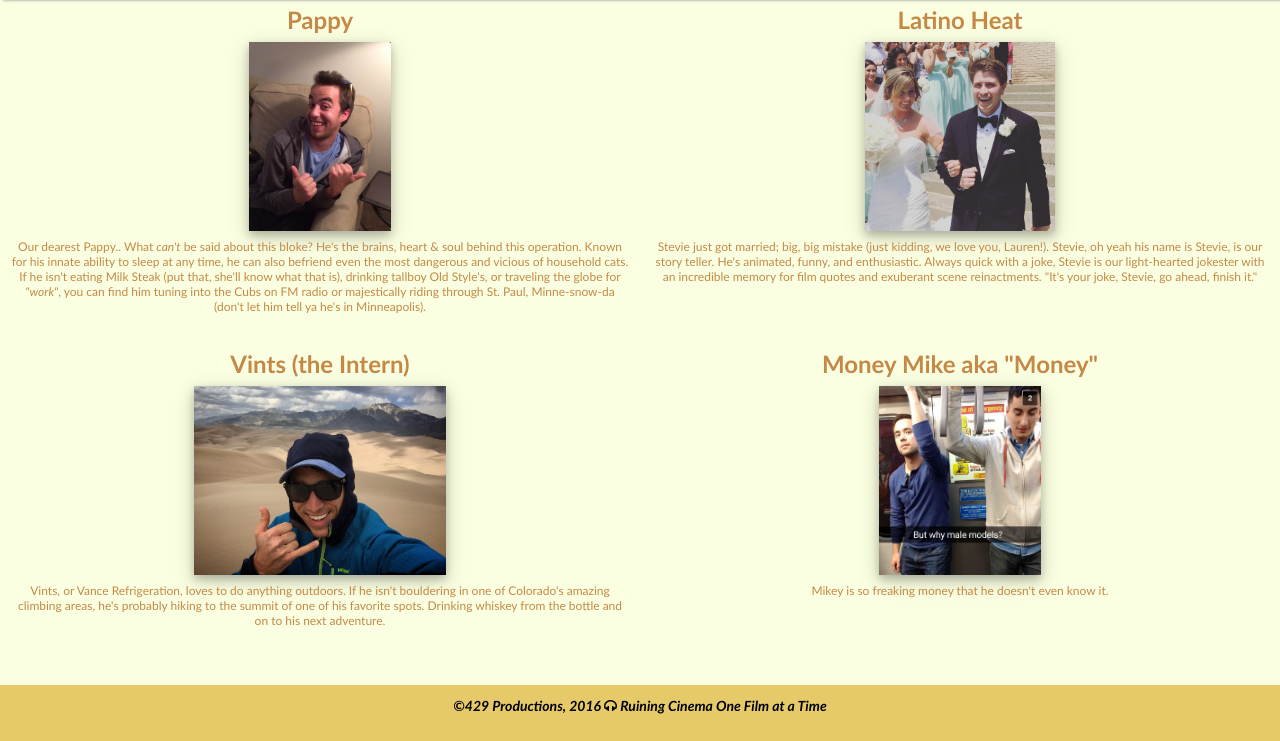
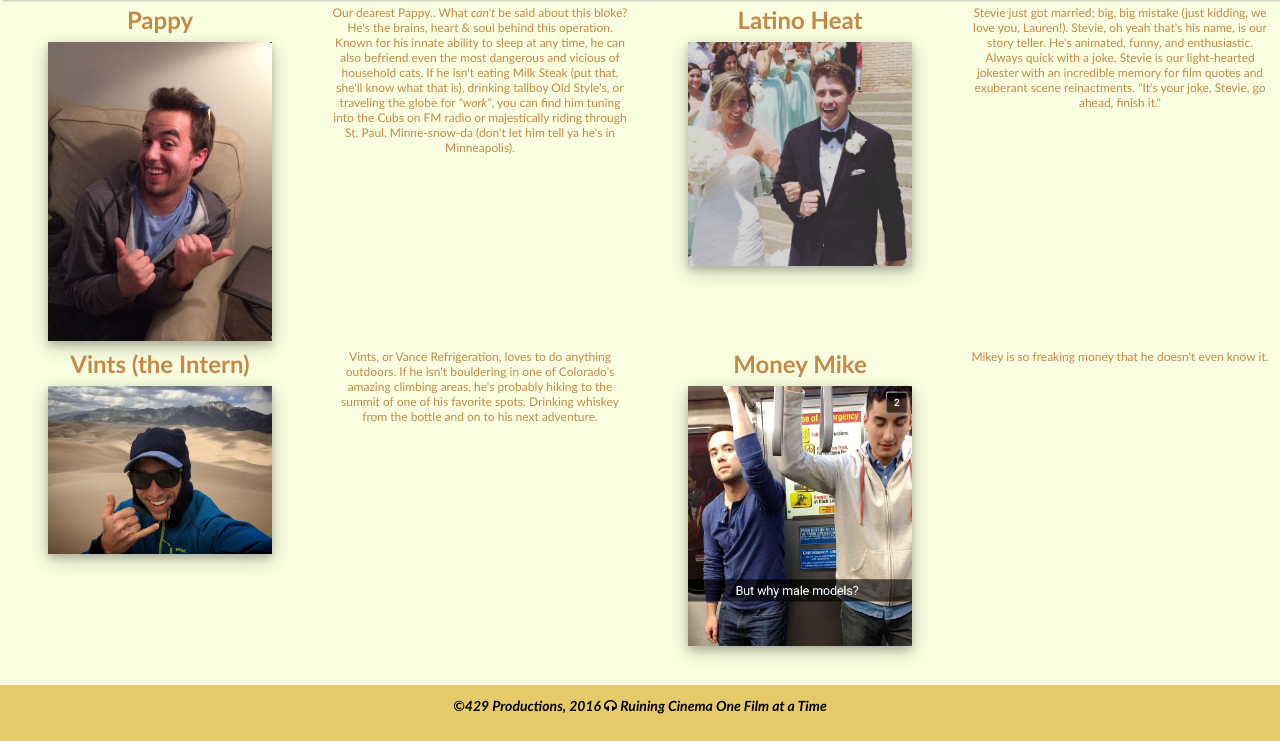
Before and after one commit to Vinsanety/Q1-Project-Spoilers-Podcast, a plain HTML site: page bio.html in a window 1280 px wide. Shown: the part 59-800 px from the top of the page. Drawn offline with Linux system fonts and the light colour scheme.

Commit message:
Late night tinkering. Changed some bio page css and cleaned up some code here and there.

```diff
--- a/bio.html
+++ b/bio.html
@@ -20,24 +20,32 @@
     </header>
   <main>
 
-    <div id='upLeftDiv'>
+    <div class='picDiv'>
       <p class='name'>Pappy</p>
       <img src='./images/Pap-CharlieKelly.jpg' alt='The Podfather'>
+    </div>
+    <div class='textDiv'>
       <p class='bio'>Our dearest Pappy.. What <em>can't</em> be said about this bloke? He's the brains, heart & soul behind this operation. Known for his innate ability to sleep at any time, he can also befriend even the most dangerous and vicious of household cats. If he isn't eating Milk Steak (put that, she'll know what that is), drinking tallboy Old Style's, or traveling the globe for <em>"work"</em>, you can find him tuning into the Cubs on FM radio or majestically riding through St. Paul, Minne-snow-da (don't let him tell ya he's in Minneapolis).</p>
     </div>
-    <div id='upRightDiv'>
+    <div class='picDiv'>
       <p class='name'>Latino Heat</p>
       <img src='./images/latinoHeat.JPG' alt='LatinoHeat'>
-      <p class='bio'>Stevie just got married; big, big mistake (just kidding, we love you, Lauren!). Stevie, oh yeah his name is Stevie, is our story teller. He's animated, funny, and enthusiastic. Always quick with a joke, Stevie is our light-hearted jokester with an incredible memory for film quotes and exuberant scene reinactments. "It's your joke, Stevie, go ahead, finish it."</p>
     </div>
-    <div id='lowLeftDiv'>
+    <div class="textDiv">
+      <p class='bio'>Stevie just got married; big, big mistake (just kidding, we love you, Lauren!). Stevie, oh yeah that's his name, is our story teller. He's animated, funny, and enthusiastic. Always quick with a joke, Stevie is our light-hearted jokester with an incredible memory for film quotes and exuberant scene reinactments. "It's your joke, Stevie, go ahead, finish it."</p>
+    </div>
+    <div class='picDiv'>
       <p class='name'>Vints (the Intern)</p>
       <img src='./images/vints.JPG' alt='Vints'>
+    </div>
+    <div class="textDiv">
       <p class='bio'>Vints, or Vance Refrigeration, loves to do anything outdoors. If he isn't bouldering in one of Colorado's amazing climbing areas, he's probably hiking to the summit of one of his favorite spots. Drinking whiskey from the bottle and on to his next adventure.</p>
     </div>
-    <div id='lowRightDiv'>
-      <p class='name'>Money Mike aka "Money"</p>
+    <div class='picDiv'>
+      <p class='name'>Money Mike</p>
       <img src='./images/moneyMike.PNG' alt='SoMoney'>
+    </div>
+    <div class="textDiv">
       <p class='bio'>Mikey is so freaking money that he doesn't even know it.</p>
     </div>
   </main>
--- a/css/bio.css
+++ b/css/bio.css
@@ -70,20 +70,21 @@ main{
   height: 86vh;
   background-color:#FAFFE1;
 }
-div {
+div{
   float: left;
   display: flex;
   flex-direction: column;
   align-items: center;
 }
 div img{
-  max-width: 55%;
-  height: 55%;
+  max-width: 70%;
+  height: auto;
+  /*width: 55%;
+  height: 55%;*/
   box-shadow: 0 4px 8px 0 rgba(0, 0, 0, 0.2), 0 6px 20px 0 rgba(0, 0, 0, 0.19);
   margin-top: 1vh;
 }
 .name{
-  text-align: center;
   margin: 1vh 0 0 0;
   font-weight: bolder;
   color: #C58847;
@@ -95,7 +96,21 @@ div img{
   margin: 1vh 10px 0 10px;
   color: #C58847;
 }
-#upLeftDiv{
+.picDiv{
+  width: 25%;
+  height: 43vh;
+  float: left;
+  display: flex;
+  flex-direction: column;
+}
+.textDiv{
+  width: 25%;
+  height: 43vh;
+  /*float: right;*/
+  display: flex;
+  flex-direction: column;
+}
+/*#upLeftDiv{
   width: 50%;
   height: 43vh;
 }
@@ -110,7 +125,7 @@ div img{
 #lowRightDiv{
   width: 50%;
   height: 43vh;
-}
+}*/
 
 
 
--- a/css/main.css
+++ b/css/main.css
@@ -103,7 +103,7 @@ div {
 }
 #picContainer{
   text-align: center;
-  margin: 10% 5% 0 5%;
+  margin: 8% 5% 0 5%;
 }
 #groupPic{
   width: 75%;
--- a/js/main.js
+++ b/js/main.js
@@ -3,7 +3,7 @@ $.getJSON("https://api.soundcloud.com/playlists/235506624?client_id=f4f2237e0ee1
   //this part pushes the title of the latest track to the DOM
   $('#trackInfo').html('Our Latest Spoiled Film: ' + data.tracks[0].title)
   //this part pushes the embedded url to the iframe div / DOM
-  $('#iframe').attr('src', 'https://w.soundcloud.com/player/?url=https%3A//api.soundcloud.com/tracks/'+data.tracks[1].id+ '&amp;auto_play=false&amp;hide_related=false&amp;show_comments=true&amp;show_user=true&amp;show_reposts=false&amp;visual=true')
+  $('#iframe').attr('src', 'https://w.soundcloud.com/player/?url=https%3A//api.soundcloud.com/tracks/'+data.tracks[0].id+ '&amp;auto_play=false&amp;hide_related=false&amp;show_comments=true&amp;show_user=true&amp;show_reposts=false&amp;visual=true')
   console.log("Mydatais:",data);
   // data.preventDefault();
 })
```
Also changed, not shown: contact.html (+4 -1 lines), index.html (+0 -3 lines).
